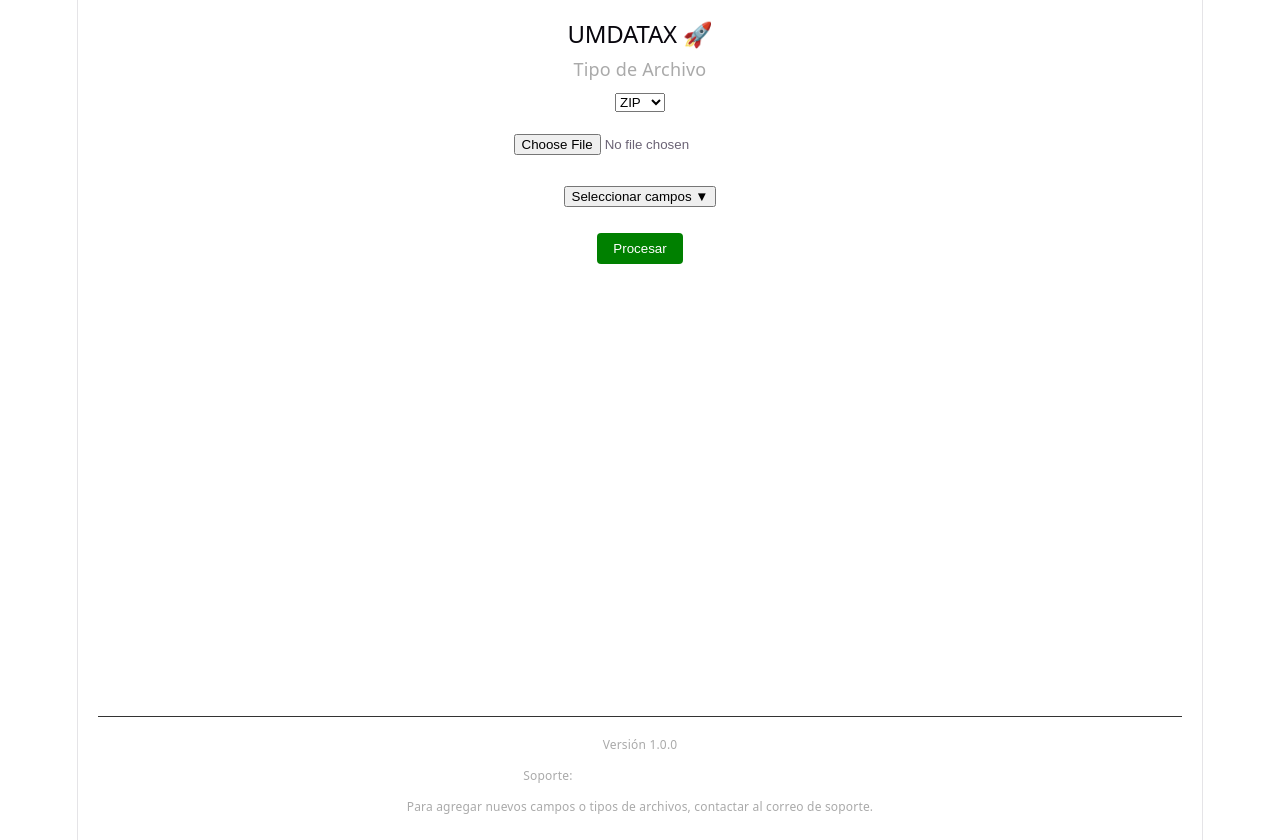
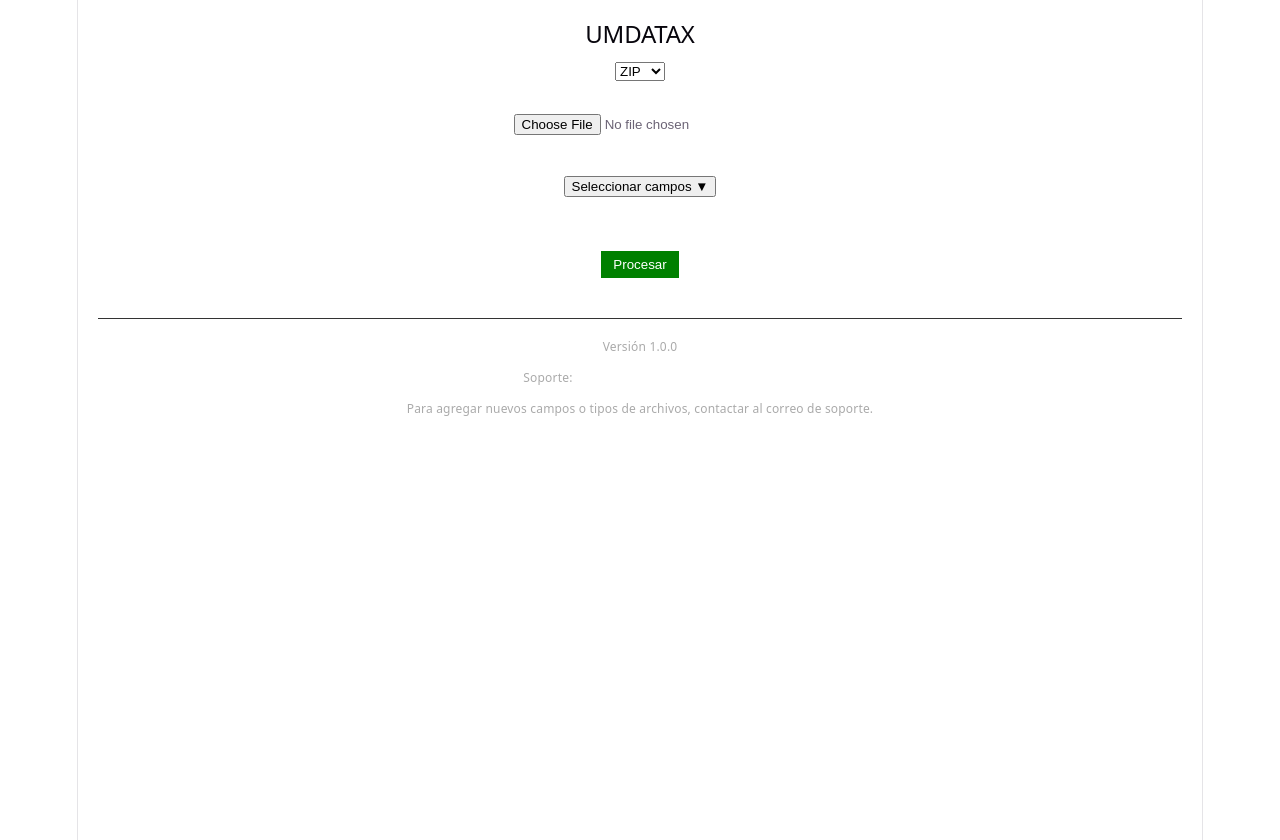
Before and after one commit to Juancadevgt/UMDATAX, a React app in the folder frontend/: page / in a window 1280 px wide. Built offline with nearby package versions, Linux system fonts and the light colour scheme; the HTML template or start-up script is replaced by a standard one.

Commit message:
rollback

```diff
--- a/frontend/src/components/Upload.jsx
+++ b/frontend/src/components/Upload.jsx
@@ -56,31 +56,22 @@ export default function Upload() {
       minHeight: "100vh",
       display: "flex",
       flexDirection: "column",
-      justifyContent: "space-between",
+      justifyContent: "flex-start",
       padding: 20
     }}>
 
-      {/* CONTENIDO */}
+      {/* CONTENIDO PRINCIPAL */}
+      <div>
+        <h2 style={{ textAlign: "center" }}>UMDATAX</h2>
+
         <div style={{ textAlign: "center" }}>
-
-        <h2>UMDATAX 🚀</h2>
-
-        {/* TIPO DE ARCHIVO */}
-        <div style={{ marginBottom: 15 }}>
-          <div style={{ color: "#aaa", marginBottom: 5 }}>
-            Tipo de Archivo
-          </div>
-
-          <select
-            value={tipo}
-            onChange={(e) => setTipo(e.target.value)}
-          >
+          <select value={tipo} onChange={(e) => setTipo(e.target.value)}>
             <option value="ZIP">ZIP</option>
             <option value="XML">XML</option>
           </select>
-        </div>
 
-        {/* INPUT ARCHIVO */}
+          <br /><br />
+
           <input
             type="file"
             accept=".zip,.xml"
@@ -89,12 +80,12 @@ export default function Upload() {
 
           <br /><br />
 
-        {/* BOTÓN MOSTRAR CAMPOS */}
+        <div style={{ textAlign: "center", marginTop: 10 }}>
   <button onClick={() => setVisible(!visible)}>
     {visible ? "Ocultar campos ▲" : "Seleccionar campos ▼"}
   </button>
+</div>
 
-        {/* CAMPOS */}
           {visible && (
             <div style={{
               border: "1px solid #444",
@@ -139,25 +130,24 @@ export default function Upload() {
 
           <br /><br />
 
-        {/* BOTÓN PROCESAR */}
           <button
             onClick={handleSubmit}
             style={{
               background: "green",
               color: "white",
-            padding: "8px 16px",
+              padding: "6px 12px",
               border: "none",
-            cursor: "pointer",
-            borderRadius: 4
+              cursor: "pointer"
             }}
           >
             Procesar
           </button>
         </div>
+      </div>
 
-      {/* FOOTER */}
+      {/* FOOTER PROFESIONAL */}
       <footer style={{
-        marginTop: 30,
+        marginTop: 40,
         paddingTop: 15,
         borderTop: "1px solid #333",
         textAlign: "center",
```
Lines whose indentation alone changed are shown as unchanged.
